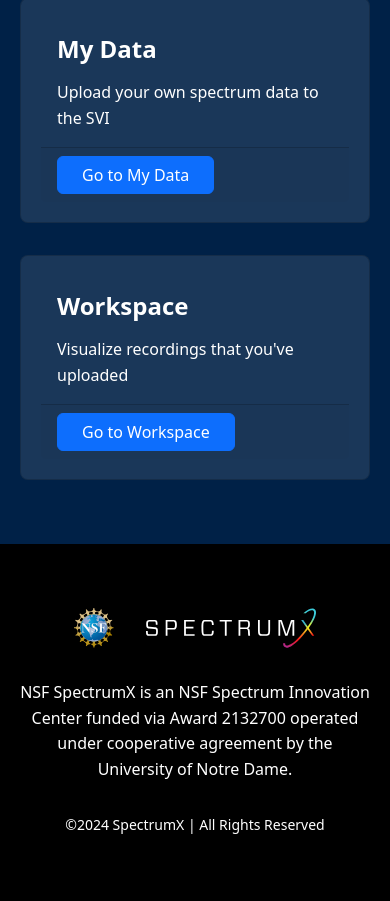
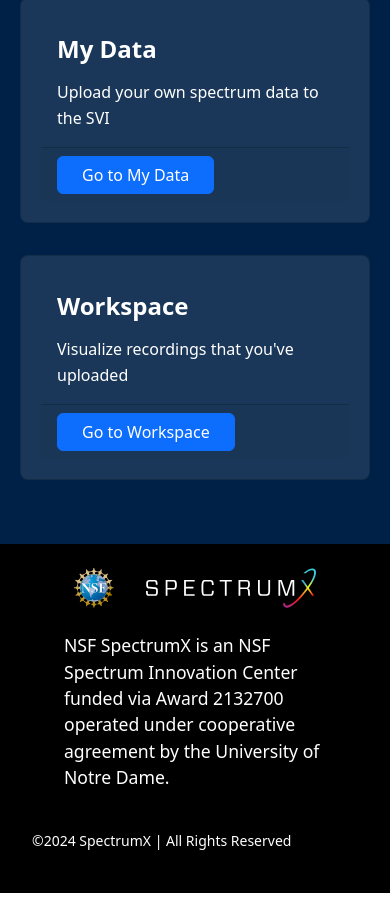
Before and after one commit to spectrumx/svi-code, a React (Create React App) app in the folder frontend/: page / in a window 390 px wide. Shown: the part 535-1436 px from the top of the page. Built offline with nearby package versions, Linux system fonts and the light colour scheme; no server answers.

Commit message:
footer fix and removal of second logout screen

```diff
--- a/frontend/src/App.css
+++ b/frontend/src/App.css
@@ -206,22 +206,22 @@
 .site-footer {
   background: #000;
   color: var(--white);
-  padding: 4rem 0;
+  padding: 1.5rem 0;
 }
 
 .footer-content {
-  display: grid;
-  grid-template-columns: 1fr 2fr 1fr;
-  gap: 2rem;
-}
-
-.footer-content p {
-  margin-bottom: 0;
+  display: flex;
+  justify-content: space-between;
+  align-items: center;
+  width: 100%;
+  flex-wrap: nowrap;
 }
 
 .footer-logos {
   display: flex;
   gap: 2rem;
+  justify-content: flex-start;
+  flex: 0.5;
 }
 
 .footer-logos img {
@@ -244,8 +244,24 @@
   margin-bottom: 1rem;
 }
 
+.footer-text {
+  max-width: 800px;
+  min-width: 60%;
+  flex: 2;
+  padding: 0 2rem;
+  text-align: left;
+  font-size: 1.1rem;
+  line-height: 1.5;
+}
+
+.copyright-container {
+  flex: 0.5;
+  text-align: right;
+}
+
 .copyright {
   font-size: 0.875rem;
+  text-align: right;
 }
 
 /* Responsive Design */
@@ -255,12 +271,22 @@
   }
 
   .footer-content {
-    grid-template-columns: 1fr;
+    flex-direction: column;
     text-align: center;
+    gap: 1.5rem;
   }
 
   .footer-logos {
     justify-content: center;
+  }
+
+  .copyright-container {
+    width: 100%;
+    text-align: left;
+  }
+
+  .copyright {
+    text-align: left;
   }
 
   .main-nav {
--- a/frontend/src/components/Footer.tsx
+++ b/frontend/src/components/Footer.tsx
@@ -6,7 +6,7 @@
 const Footer = () => {
   return (
     <footer className="site-footer">
-      <div className="container">
+      <div style={{ width: '100%', maxWidth: '100%', padding: '0 2rem' }}>
         <div className="footer-content">
           <div className="footer-logos">
             <Image src={nsfLogo} alt="NSF Logo" />
@@ -19,7 +19,9 @@
               University of Notre Dame.
             </p>
           </div>
-          <p className="copyright">©2024 SpectrumX | All Rights Reserved</p>
+          <div className="copyright-container">
+            <p className="copyright">©2024 SpectrumX | All Rights Reserved</p>
+          </div>
         </div>
       </div>
     </footer>
```
Also changed, not shown: 2 other files (tests, documents, lock files or other folders).
